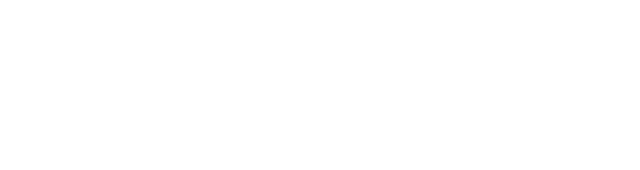
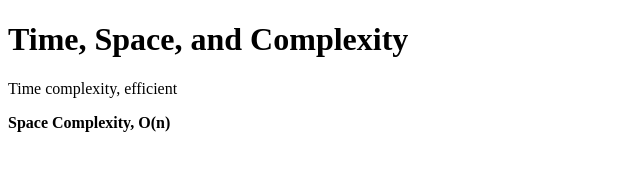
Before and after one commit to acciojob/time-and-space-complexity-shukant75, a website: page main.html in a window 1280 px wide. Shown: the whole page, without its empty margins (0-640 px from the left). Drawn offline with Linux system fonts and the light colour scheme.

Commit message:
created a submission

```diff
--- a/main.html
+++ b/main.html
@@ -7,6 +7,9 @@
 </head>
 
 <body>
+	<h1>Time, Space, and Complexity</h1>
+	<p>Time complexity, efficient</p>
+	<p><b>Space Complexity, O(n)</b></p>
 	<!-- the entire body must be written by student -->
     <script type="text/javascript" src="./script.js">
 </script>
```
